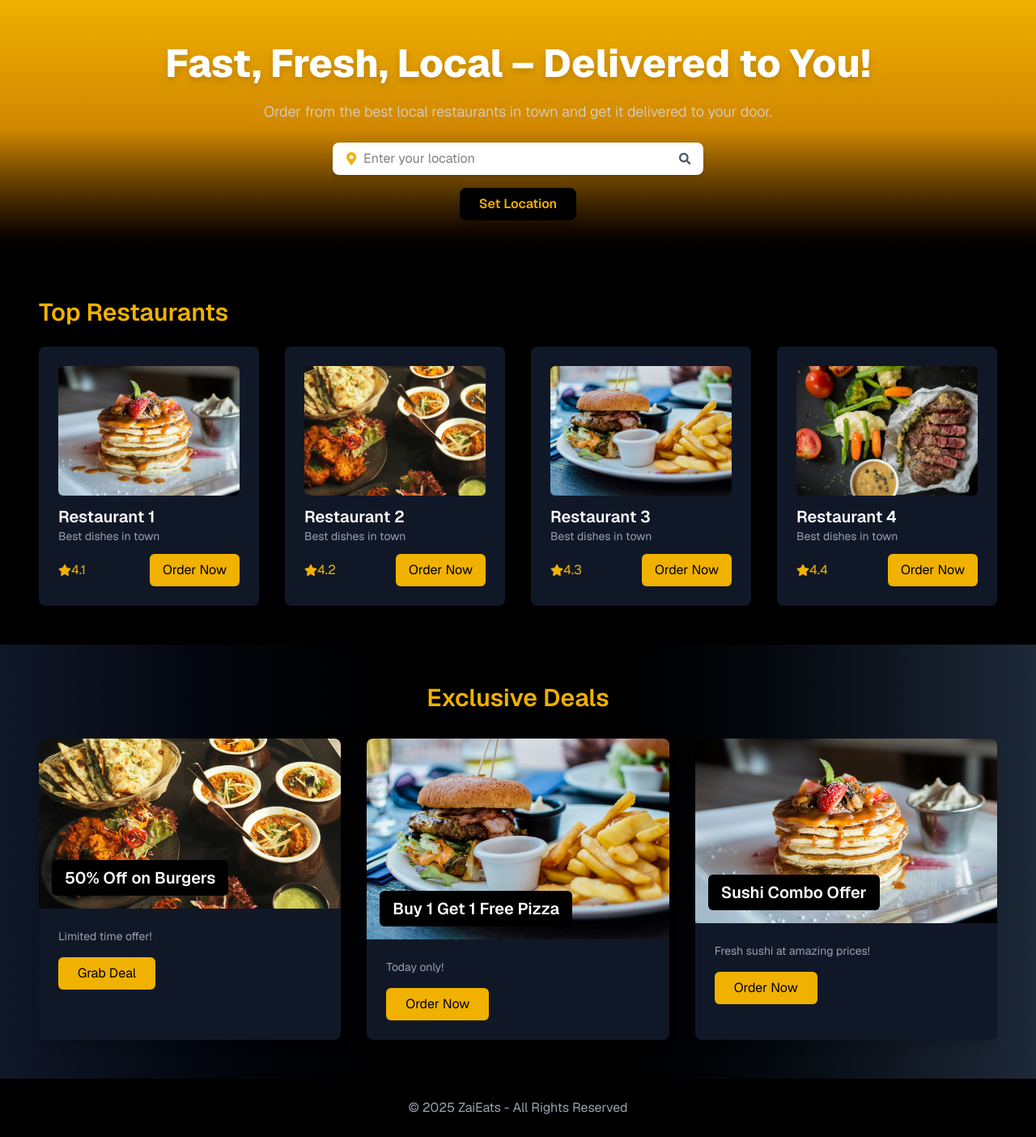
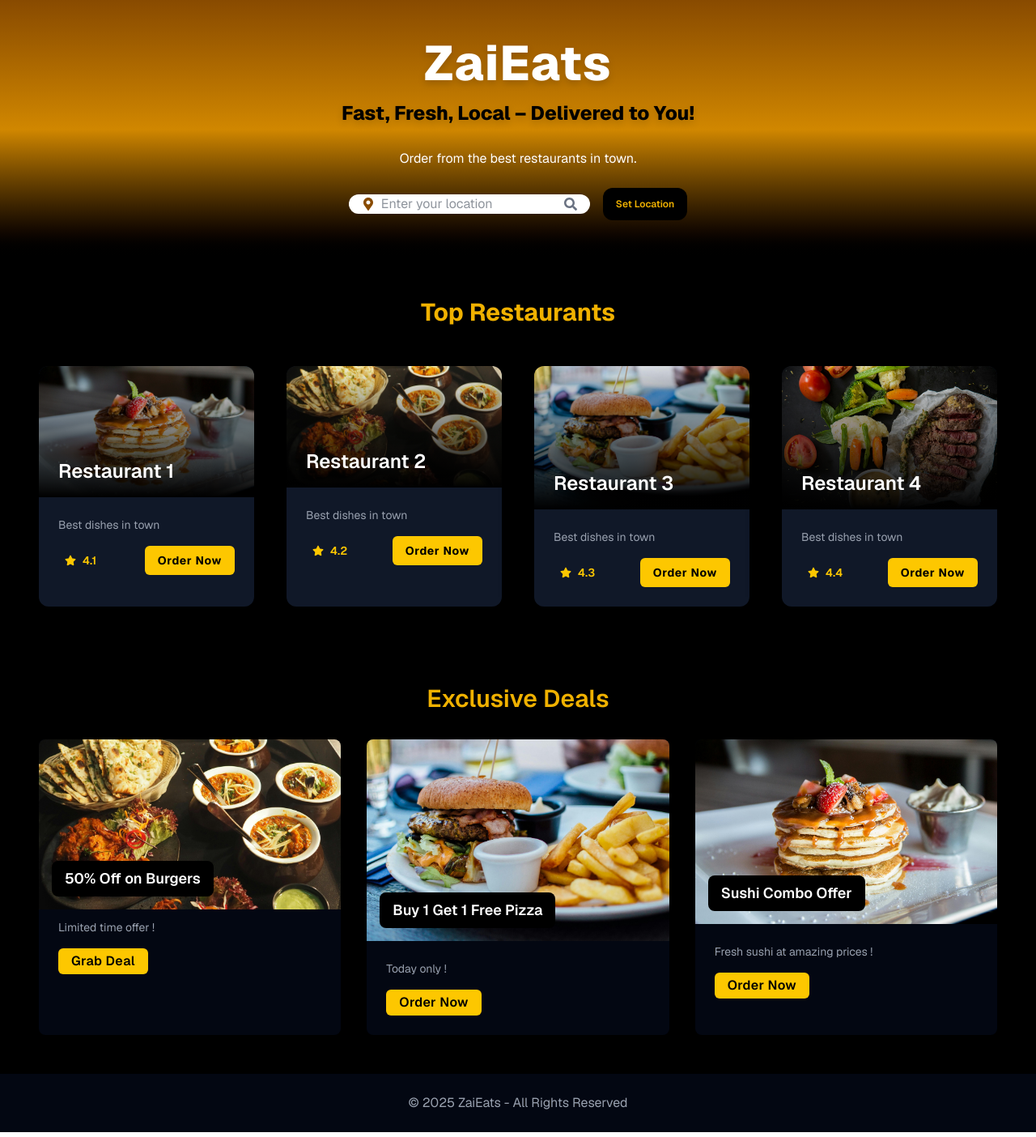
Before and after one commit to Sancho19/foodEats, a Next.js app: page / in a window 1280 px wide. Shown: the whole page at 81% size. Built offline with nearby package versions, Linux system fonts and the light colour scheme.

Commit message:
Update homepage view

```diff
--- a/app/page.tsx
+++ b/app/page.tsx
@@ -10,61 +10,73 @@ export default function HomePage() {
   return (
     <div className="bg-black min-h-screen text-white font-sans">
       {/* Hero Section */}
-      <section className="relative flex flex-col items-center justify-center text-center p-12 bg-gradient-to-b from-yellow-500 via-yellow-600 to-black text-black">
-        <h1 className="text-4xl md:text-5xl font-extrabold text-white drop-shadow-lg leading-tight">
+      <section className="relative flex flex-col items-center justify-center text-center p-12 bg-gradient-to-b from-yellow-800 via-yellow-600 to-black text-black">
+        <h1 className="text-6xl font-extrabold drop-shadow-lg text-white tracking-wide mb-4">
+          ZaiEats
+        </h1>
+        <h2 className="text-2xl font-extrabold drop-shadow-lg mb-4">
           Fast, Fresh, Local – Delivered to You!
-        </h1>
-        <p className="mt-4 text-lg text-gray-300 font-light md:max-w-2xl mx-auto">
-          Order from the best local restaurants in town and get it delivered to
-          your door.
+        </h2>
+        <p className="mt-3 text-md text-white">
+          Order from the best restaurants in town.
         </p>
-        <div className="flex flex-wrap justify-center gap-4 mt-6">
-          <div className="flex items-center space-x-2 bg-white px-4 py-2 rounded-lg shadow-md max-w-lg w-full">
-            <FaMapMarkerAlt className="text-yellow-500" />
+        <div className="flex mt-6 space-x-4">
+          <div className="flex items-center space-x-2 bg-white px-4 my-2 rounded-full">
+            <FaMapMarkerAlt className="text-yellow-800" />
             <input
               type="text"
               placeholder="Enter your location"
-              className="text-black w-full focus:outline-none"
+              className="text-gray-800 text-md focus:outline-none"
               value={location}
               onChange={(e) => setLocation(e.target.value)}
             />
-            <FaSearch className="text-gray-600 cursor-pointer" />
+            <FaSearch className="text-gray-500 cursor-pointer" />
           </div>
-          <button className="px-6 py-2 bg-black text-yellow-500 font-semibold rounded-lg shadow-lg hover:shadow-xl hover:scale-101 transition-transform md:w-auto w-full">
+          <button className="px-4 py-2 bg-black text-yellow-500 text-xs font-semibold rounded-xl hover:shadow-xl   cursor-pointer ">
             Set Location
           </button>
         </div>
       </section>
 
       {/* Restaurants Section */}
-      <section className="p-12">
-        <h2 className="text-3xl font-semibold text-yellow-500 mb-6">
+      <section className="p-12 bg-black">
+        <h2 className="text-3xl font-bold text-yellow-500 mb-12 text-center">
           Top Restaurants
         </h2>
-        <div className="grid md:grid-cols-2 lg:grid-cols-4 gap-8">
+        <div className="grid md:grid-cols-2 lg:grid-cols-4 gap-10">
           {[1, 2, 3, 4].map((id) => (
             <motion.div
               key={id}
-              className="bg-gray-900 p-6 rounded-lg shadow-lg hover:shadow-2xl transition duration-300"
+              className="bg-gray-900 rounded-xl overflow-hidden shadow-2xl transform transition-all duration-300 hover:shadow-lg"
             >
+              {/* Image with gradient overlay */}
+              <div className="relative">
                 <Image
-                src={`/food${id}.jpg`}
-                alt="Restaurant"
-                width={300}
-                height={200}
-                className="rounded-md w-full h-40 object-cover"
+                  src={`/food${id}.jpg`} // Replace with your image paths
+                  alt={`Restaurant ${id}`}
+                  width={400}
+                  height={250}
+                  className="w-full h-full object-cover transition duration-300 ease-in-out"
                 />
-              <h3 className="mt-3 text-xl font-semibold text-white">
+                <div className="absolute top-0 left-0 right-0 bottom-0 bg-gradient-to-t from-black to-transparent opacity-100" />
+                <div className="absolute bottom-4 left-6 text-white font-semibold text-2xl z-10">
                   Restaurant {id}
-              </h3>
-              <p className="text-sm text-gray-400">Best dishes in town</p>
-              <div className="flex items-center justify-between mt-3">
-                <span className="flex items-center text-yellow-500">
-                  <FaStar /> 4.{id}{" "}
+                </div>
+              </div>
+
+              {/* Content Section */}
+              <div className="p-6 flex flex-col justify-between">
+                <p className="text-gray-400 text-sm mb-4">
+                  Best dishes in town
+                </p>
+                <div className="flex items-center justify-between">
+                  <span className="flex items-center text-yellow-400 text-sm font-semibold">
+                    <FaStar className="mx-2" /> 4.{id}
                   </span>
-                <button className="px-4 py-2 bg-yellow-500 text-black rounded-md hover:bg-yellow-400 transition-colors">
+                  <button className="px-4 py-2 bg-yellow-400 text-black text-sm font-bold cursor-pointer tracking-wider rounded-md hover:bg-black hover:text-yellow-400 transition-colors ease-in-out">
                     Order Now
                   </button>
+                </div>
               </div>
             </motion.div>
           ))}
@@ -72,31 +84,31 @@ export default function HomePage() {
       </section>
 
       {/* Deals & Promotions Section */}
-      <section className="p-12 bg-gradient-to-r from-gray-900 via-black to-gray-800">
+      <section className="p-12 bg-black">
         <h2 className="text-3xl font-semibold text-yellow-500 mb-8 text-center">
           Exclusive Deals
         </h2>
         <div className="grid md:grid-cols-2 lg:grid-cols-3 gap-8">
           {/* Deal 1 */}
           <motion.div
-            className="bg-gray-900 rounded-lg shadow-lg flex flex-col overflow-hidden"
+            className="bg-gray-950 rounded-lg shadow-lg flex flex-col overflow-hidden"
             transition={{ duration: 0.3 }}
           >
             <div className="relative">
               <Image
                 src="/food2.jpg" // Add your image here
                 alt="50% Off on Burgers"
-                width={400}
-                height={250}
-                className="w-full h-full object-cover"
+                width={200}
+                height={150}
+                className="w-full h-auto object-cover"
               />
-              <div className="absolute bottom-4 left-4 text-white font-semibold text-xl bg-black bg-opacity-60 px-4 py-2 rounded-md">
+              <div className="absolute bottom-4 left-4 text-white font-semibold text-lg bg-black bg-opacity-60 px-4 py-2 rounded-lg">
                 50% Off on Burgers
               </div>
             </div>
-            <div className="p-6">
-              <p className="text-gray-400 text-sm mb-4">Limited time offer!</p>
-              <button className="px-6 py-2 bg-yellow-500 text-black rounded-md hover:bg-yellow-400 transition-colors">
+            <div className="p-3 mx-3">
+              <p className="text-gray-400 text-sm mb-4">Limited time offer !</p>
+              <button className="px-4 py-1 bg-yellow-400 text-black rounded-md hover:bg-gray-900 cursor-pointer text-md tracking-wide  font-semibold hover:text-yellow-500 transition-colors">
                 Grab Deal
               </button>
             </div>
@@ -104,7 +116,7 @@ export default function HomePage() {
 
           {/* Deal 2 */}
           <motion.div
-            className="bg-gray-900 rounded-lg shadow-lg flex flex-col overflow-hidden"
+            className="bg-gray-950 rounded-lg shadow-lg flex flex-col overflow-hidden"
             transition={{ duration: 0.3 }}
           >
             <div className="relative">
@@ -115,13 +127,13 @@ export default function HomePage() {
                 height={250}
                 className="w-full h-full object-cover"
               />
-              <div className="absolute bottom-4 left-4 text-white font-semibold text-xl bg-black bg-opacity-60 px-4 py-2 rounded-md">
+              <div className="absolute bottom-4 left-4 text-white font-semibold text-lg bg-black bg-opacity-60 px-4 py-2 rounded-lg">
                 Buy 1 Get 1 Free Pizza
               </div>
             </div>
             <div className="p-6">
-              <p className="text-gray-400 text-sm mb-4">Today only!</p>
-              <button className="px-6 py-2 bg-yellow-500 text-black rounded-md hover:bg-yellow-400 transition-colors">
+              <p className="text-gray-400 text-sm mb-4">Today only !</p>
+              <button className="px-4 py-1 bg-yellow-400 text-black rounded-md hover:bg-gray-900 cursor-pointer text-md tracking-wide  font-semibold hover:text-yellow-500 transition-colors">
                 Order Now
               </button>
             </div>
@@ -129,7 +141,7 @@ export default function HomePage() {
 
           {/* Deal 3 */}
           <motion.div
-            className="bg-gray-900 rounded-lg shadow-lg flex flex-col overflow-hidden"
+            className="bg-gray-950 rounded-lg shadow-lg flex flex-col overflow-hidden"
             transition={{ duration: 0.3 }}
           >
             <div className="relative">
@@ -140,15 +152,15 @@ export default function HomePage() {
                 height={250}
                 className="w-full h-full object-cover"
               />
-              <div className="absolute bottom-4 left-4 text-white font-semibold text-xl bg-black bg-opacity-60 px-4 py-2 rounded-md">
+              <div className="absolute bottom-4 left-4 text-white font-semibold text-lg bg-black bg-opacity-60 px-4 py-2 rounded-lg">
                 Sushi Combo Offer
               </div>
             </div>
             <div className="p-6">
               <p className="text-gray-400 text-sm mb-4">
-                Fresh sushi at amazing prices!
+                Fresh sushi at amazing prices !
               </p>
-              <button className="px-6 py-2 bg-yellow-500 text-black rounded-md hover:bg-yellow-400 transition-colors">
+              <button className="px-4 py-1 bg-yellow-400 text-black rounded-md hover:bg-gray-900 cursor-pointer text-md tracking-wide  font-semibold hover:text-yellow-500 transition-colors">
                 Order Now
               </button>
             </div>
@@ -157,7 +169,7 @@ export default function HomePage() {
       </section>
 
       {/* Footer */}
-      <footer className="p-6 text-center text-gray-400 bg-black">
+      <footer className="p-6 text-center text-gray-400 bg-gray-950">
         &copy; {new Date().getFullYear()} ZaiEats - All Rights Reserved
       </footer>
     </div>
```
Lines whose indentation alone changed are shown as unchanged.
